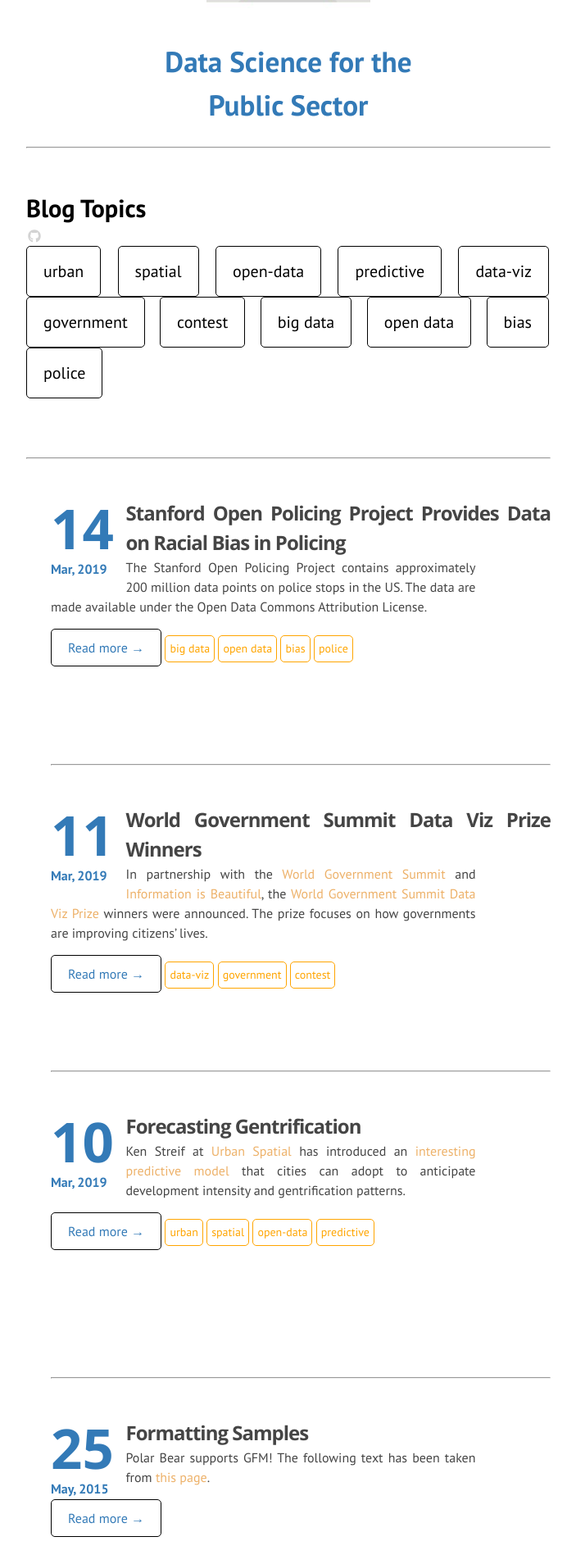
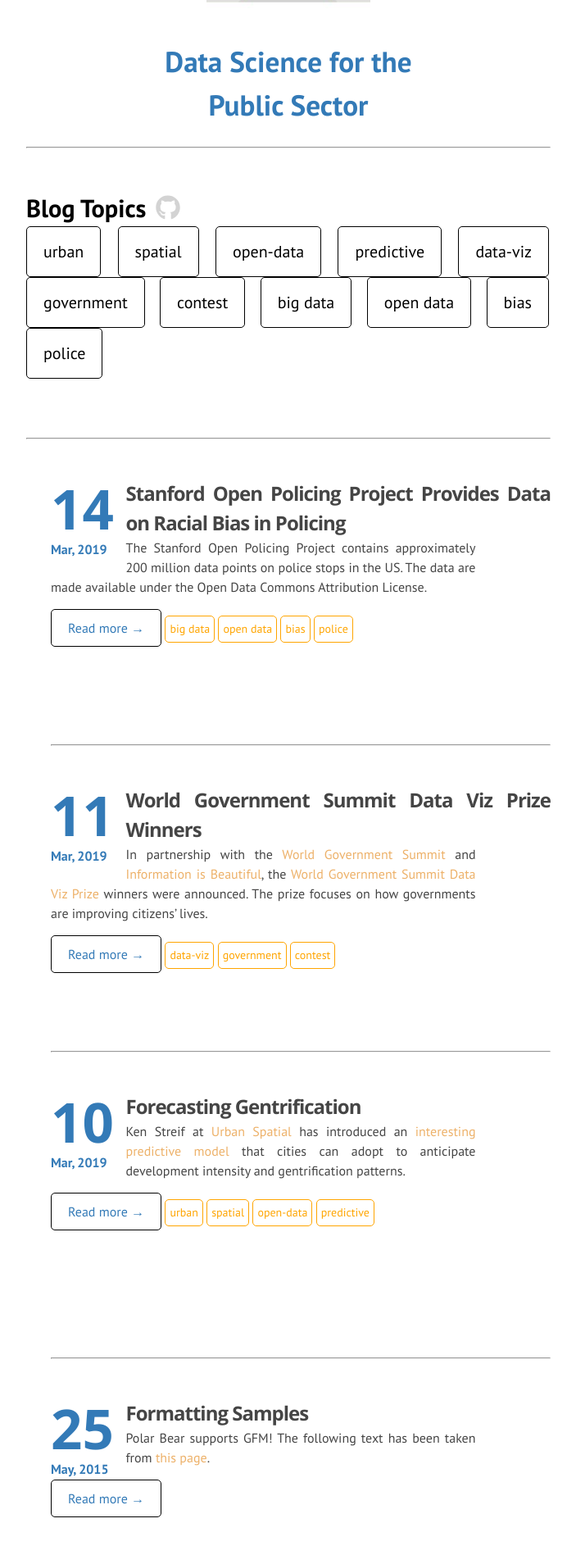
Before and after one commit to DS4PS/ds4ps.github.io, a Jekyll site: the page built from index.md, in a window 1280 px wide. Shown: the part 746-2654 px from the top of the page at 82% size, without its empty margins (288-991 px from the left). Built offline with Jekyll 4.4.1, drawn with Linux system fonts in a browser that asks for light colours; nearby versions of some CDN libraries; library files that are not in the unit come from our copies.

Commit message:
Update index.html

```diff
--- a/_layouts/index.html
+++ b/_layouts/index.html
@@ -23,10 +23,11 @@
 
  <br>
  <br>
- <h1 class="page-heading">Blog Topics</h1>
- <a class="page-link" href="https://github.com/DS4PS/ds4ps.github.io/tree/master/_posts" target="_blank">
+ <h1 class="page-heading">Blog Topics
+ <a href="https://github.com/DS4PS/ds4ps.github.io/tree/master/_posts" target="_blank">
  <i class="fab fa-github fa-1x" style="color:lightgray;text-align:right;"></i>
  </a>
+ </h1>
 
 <div>
 <div id = "tagset">
```
